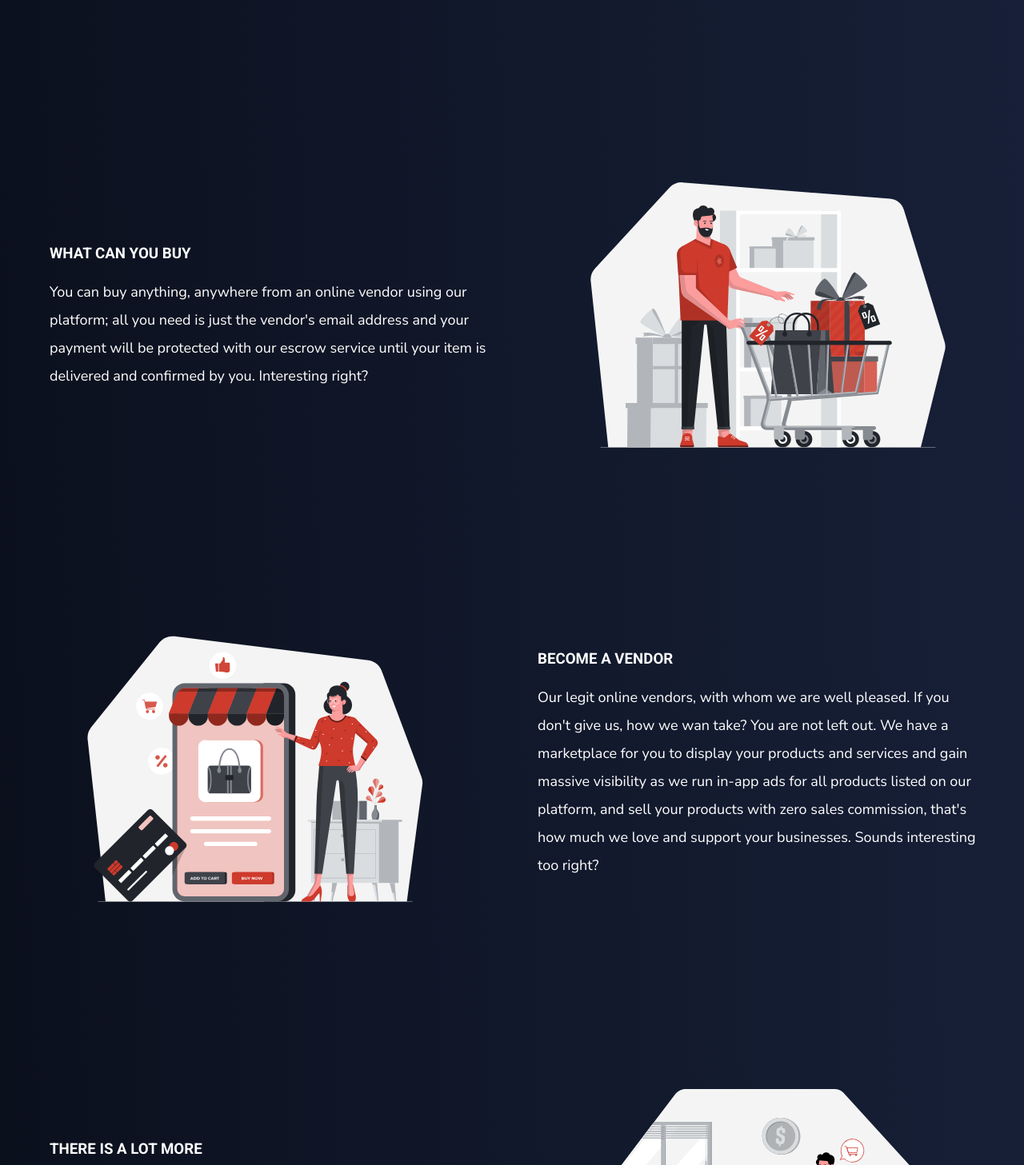
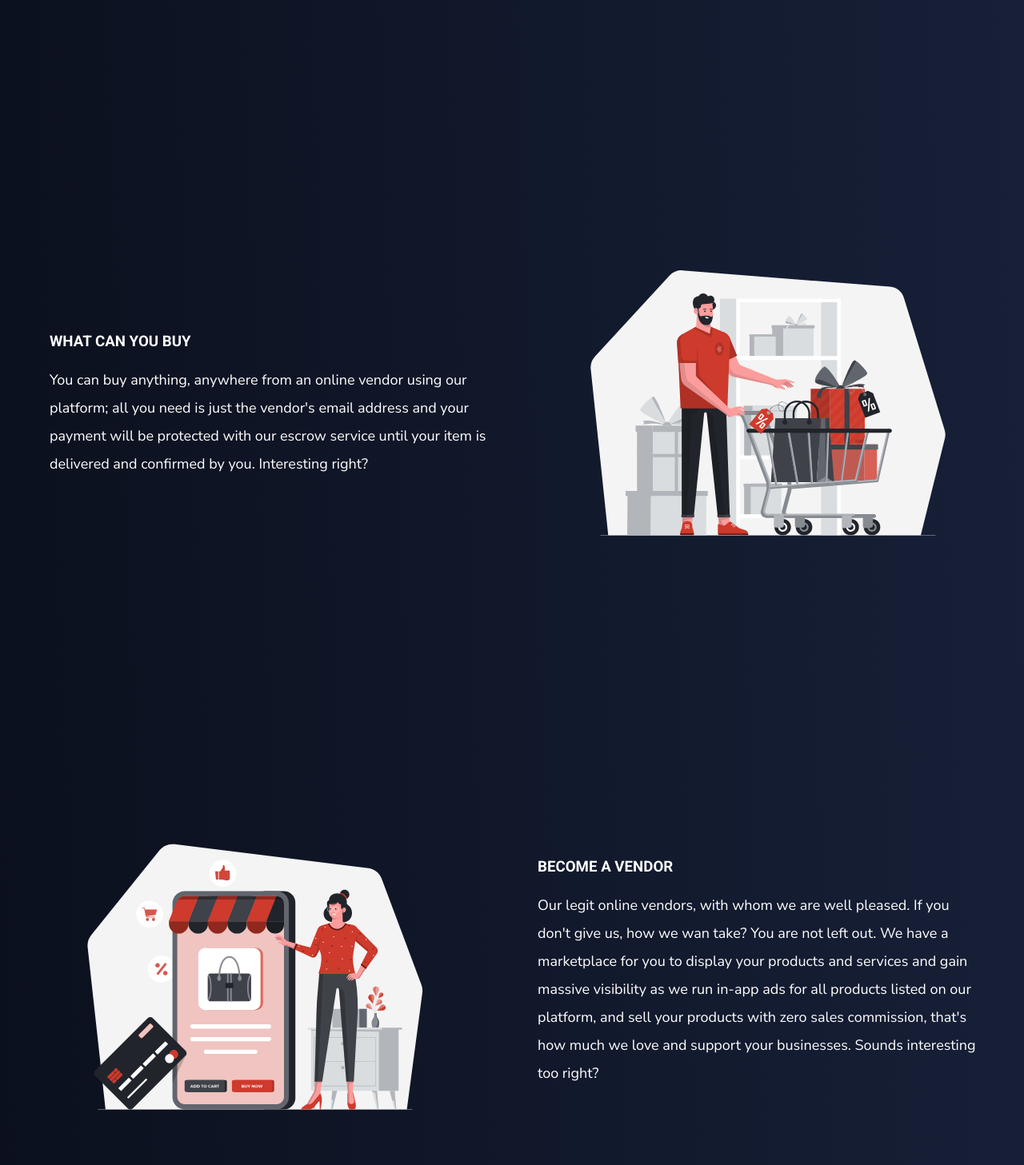
Before and after one commit to Ayodejioladimeji/Verifibiz-Waitlist, a React (Create React App) app: page / in a window 1280 px wide. Shown: the part 1253-2710 px from the top of the page at 80% size. Built offline with nearby package versions, Linux system fonts and the light colour scheme.

Commit message:
fixed all design errors

```diff
--- a/src/styles/Hero.css
+++ b/src/styles/Hero.css
@@ -71,6 +71,7 @@
     text-align: center;
     margin-top: -10px;
     padding: 10px;
+    margin-left: 0;
   }
 
   .hero-right {
--- a/src/styles/Hero2.css
+++ b/src/styles/Hero2.css
@@ -3,6 +3,7 @@
   align-items: center;
   justify-content: space-around;
   height: 70vh;
+  margin-bottom: 110px;
 }
 
 .hero2-left {
--- a/src/styles/Hero3.css
+++ b/src/styles/Hero3.css
@@ -3,6 +3,7 @@
   align-items: center;
   justify-content: space-around;
   height: 70vh;
+  margin-bottom: 150px;
 }
 
 .hero3-left {
```
